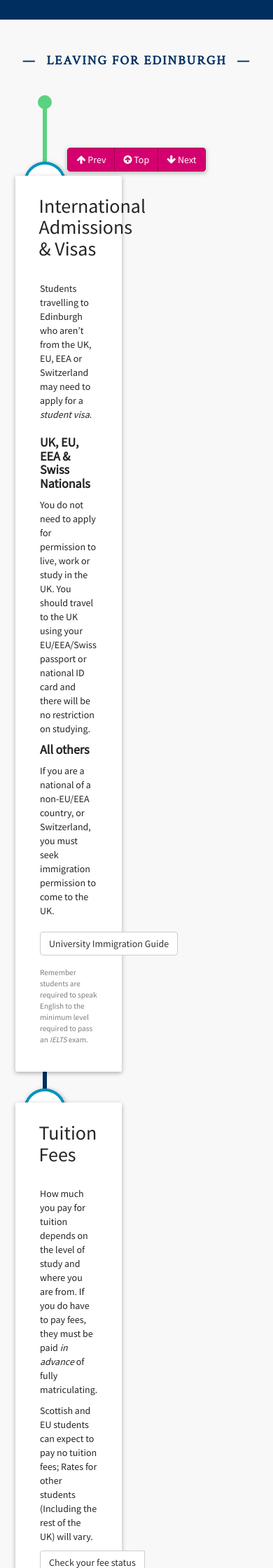
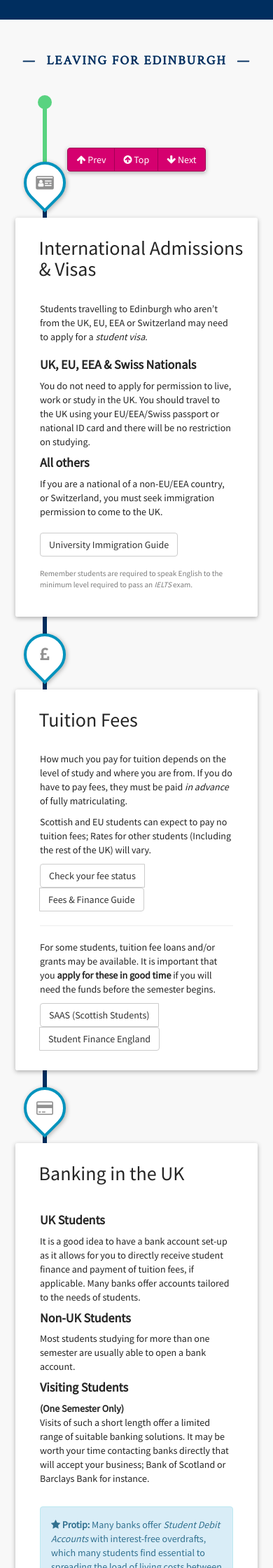
Before and after one commit to betterinformatics/inf4-hci-2, a Jekyll site: the page built from index.html, in a window 390 px wide. Shown: the part 644-2884 px from the top of the page at 70% size. Built offline with Jekyll 4.4.1, drawn with Linux system fonts in a browser that asks for light colours; the list of posts is cut into pages by our own code.

Commit message:
Fix responsive bug

```diff
--- a/css/style.scss
+++ b/css/style.scss
@@ -586,7 +586,7 @@ header.mainhead {
         border-radius: 50% 50% 50% 0 !important;
     }
 
-    .timeline .timeline-content {
+    .timeline .timeline-block .timeline-content {
         margin-top: 10px;
         width: 100%;
         min-height: 0px;
```
